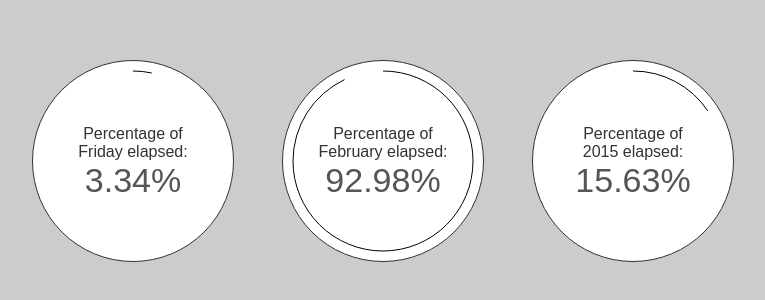
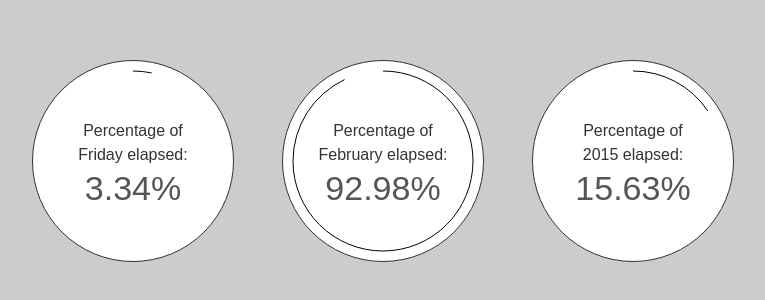
Before and after one commit to robertmermet/percentClock, a plain HTML site: page index.html in a window 1280 px wide. Shown: the part 240-540 px from the top of the page, without its empty margins (258-1023 px from the left). Drawn offline with Linux system fonts and the light colour scheme.

Commit message:
css updated

```diff
--- a/style.css
+++ b/style.css
@@ -32,9 +32,11 @@ p {
 #dayText, #monthText, #yearText {
 	font-size: 16px;
 	color: #333;
-	margin-top: 64px;
+	margin-top: 58px;
+	line-height: 24px;
 }
 #dayTime, #monthTime, #yearTime {
 	font-size: 34px;
 	color: #555;
+	line-height: 42px;
 }
```
